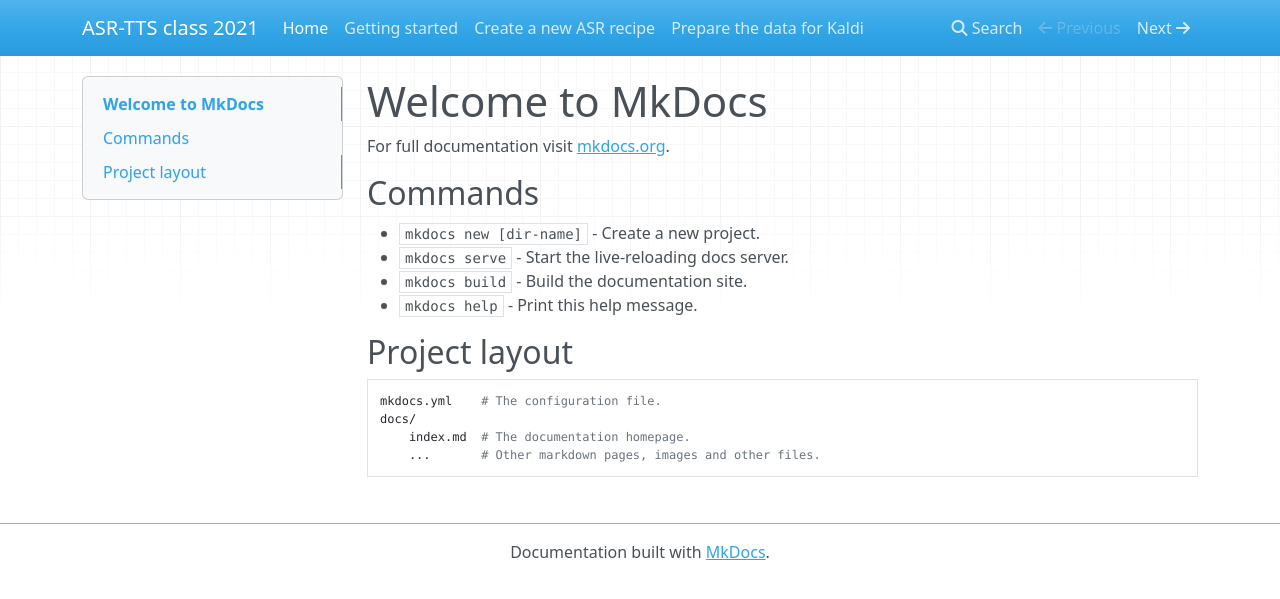
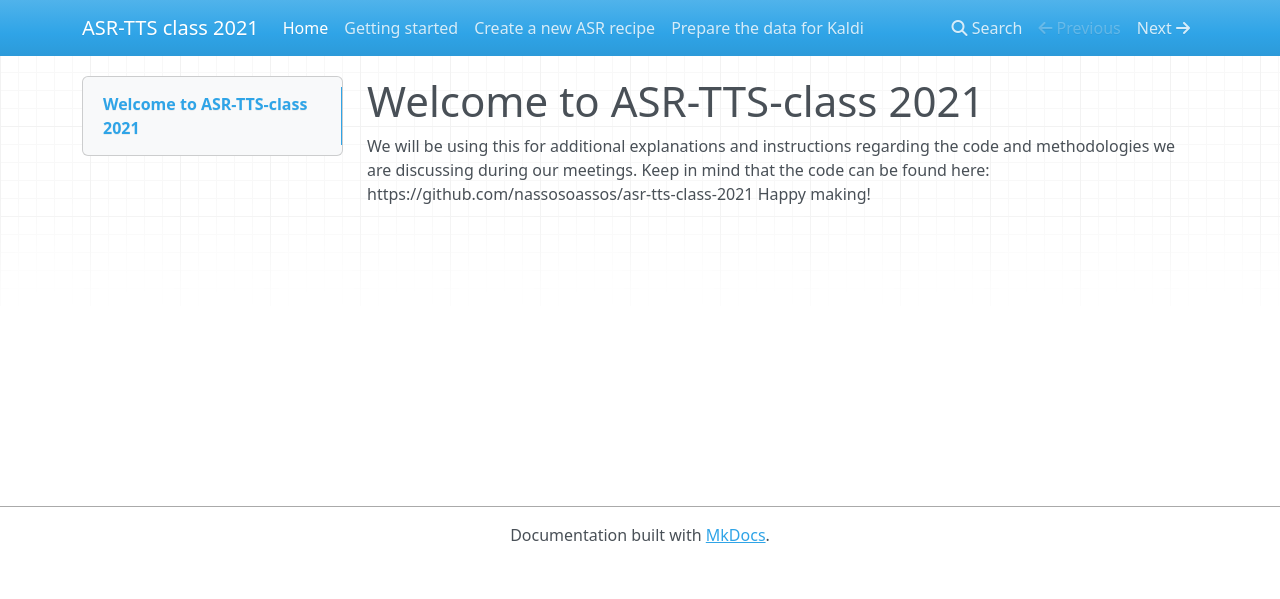
Before and after one commit to nassosoassos/asr-tts-class-2021, an MkDocs documentation site: the page built from docs/index.md, in a window 1280 px wide. Shown: the top 599 px of the page. Built offline with MkDocs 1.6.1, drawn with Linux system fonts in a browser that asks for light colours; nearby versions of some CDN libraries.

Commit message:
Update initial documentation page

```diff
--- a/docs/index.md
+++ b/docs/index.md
@@ -1,17 +1,4 @@
-# Welcome to MkDocs
+# Welcome to ASR-TTS-class 2021
 
-For full documentation visit [mkdocs.org](https://mkdocs.org).
-
-## Commands
-
-* `mkdocs new [dir-name]` - Create a new project.
-* `mkdocs serve` - Start the live-reloading docs server.
-* `mkdocs build` - Build the documentation site.
-* `mkdocs help` - Print this help message.
-
-## Project layout
-
-    mkdocs.yml    # The configuration file.
-    docs/
-        index.md  # The documentation homepage.
-        ...       # Other markdown pages, images and other files.
+We will be using this for additional explanations and instructions regarding the code and methodologies we are discussing during our meetings.
+Keep in mind that the code can be found here: https://github.com/nassosoassos/asr-tts-class-2021 Happy making!
```
